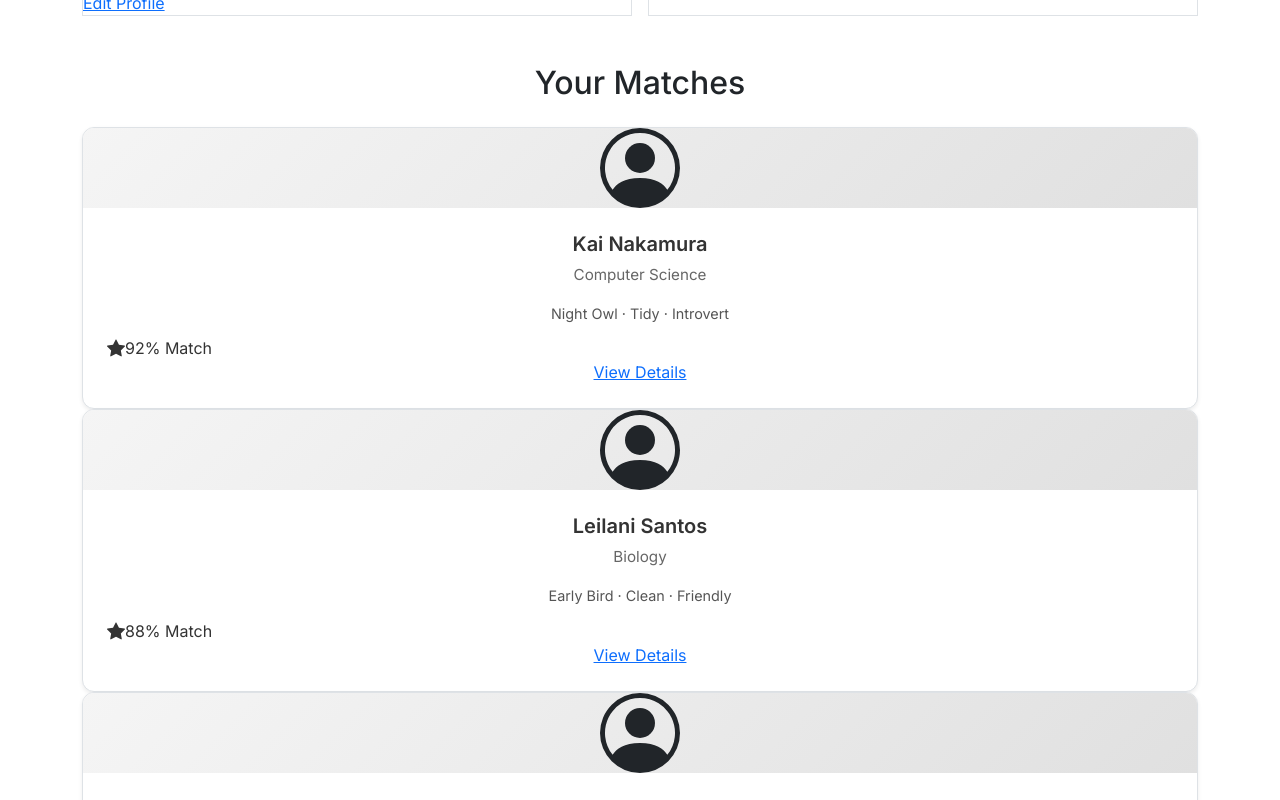
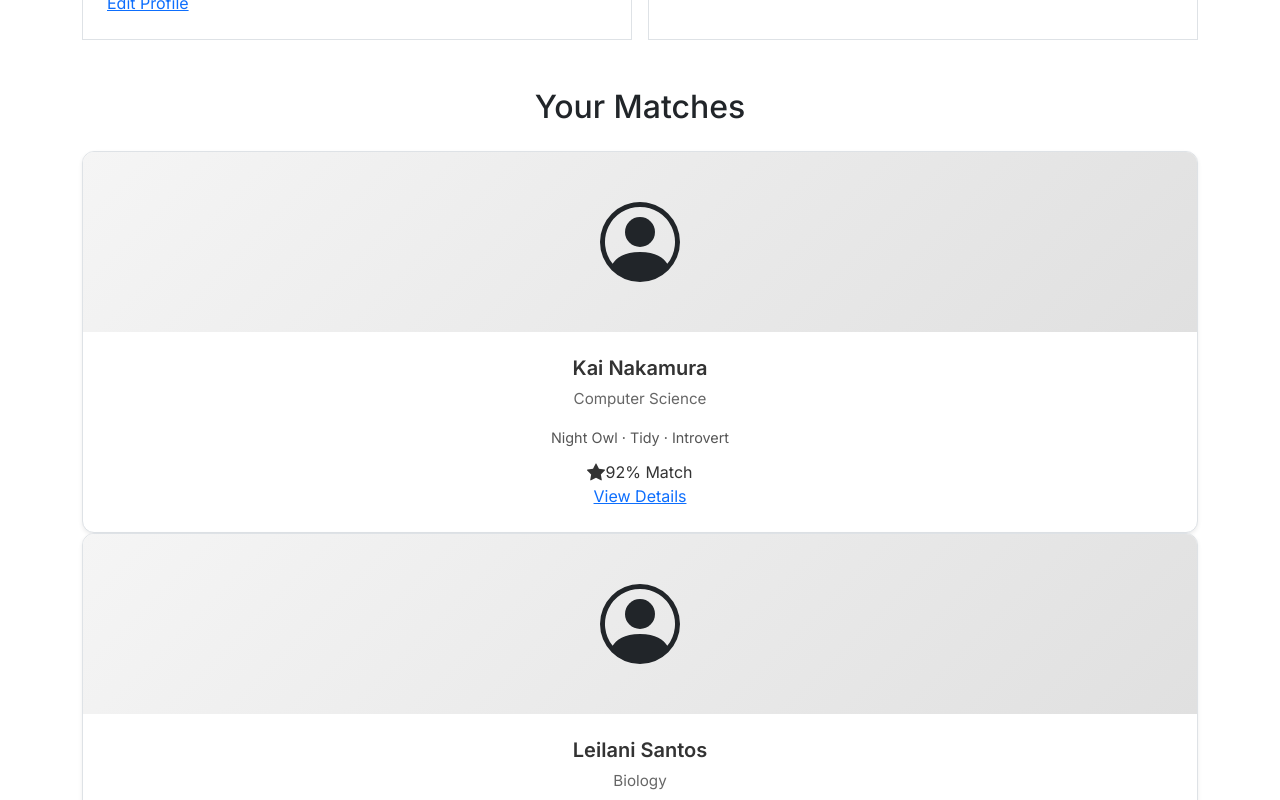
Before and after one commit to manoaroomiematch/manoaroomiematch, a Next.js app: page /profile in a window 1280 px wide. Shown: the part 560-1360 px from the top of the page. Built offline with nearby package versions, Linux system fonts and the light colour scheme; no server answers.

Commit message:
Added padding and style

```diff
--- a/src/components/MatchesCardOverview.tsx
+++ b/src/components/MatchesCardOverview.tsx
@@ -13,7 +13,6 @@ interface Match {
   photoUrl: string | null;
 }
 
-// Mock users
 const matches: Match[] = [
   {
     id: 1,
@@ -45,22 +44,16 @@ const MatchesCardOverview: React.FC = () => (
   <div>
     <h2 className="font-semibold mb-4">Your Matches</h2>
 
-    <div
-      className="
-        grid
-        grid-cols-1
-        sm:grid-cols-2
-        lg:grid-cols-3
-        gap-6
-      "
-    >
+    {/* ⭐ SAME STYLE — JUST FORCED TO 3 COLUMNS ⭐ */}
+    <div className="grid grid-cols-3 gap-6">
+
       {matches.map((match) => (
         <div
           key={match.id}
-          className="match-card bg-white border rounded-xl shadow-sm"
+          className="match-card bg-white border rounded-xl shadow-sm overflow-hidden d-flex flex-column"
         >
           {/* PHOTO SECTION */}
-          <div className="match-photo-container relative w-full pt-[100%] bg-gray-100">
+          <div className="match-photo-container w-100 position-relative" style={{ height: '180px' }}>
             {match.photoUrl ? (
               <Image
                 src={match.photoUrl}
@@ -69,7 +62,12 @@ const MatchesCardOverview: React.FC = () => (
                 className="object-cover"
               />
             ) : (
-              <div className="match-photo-placeholder absolute inset-0 flex">
+              <div className="
+              match-photo-placeholder
+              absolute inset-0 d-flex flex-columns
+              justify-content-center
+              align-items-center"
+              >
                 <PersonCircle size={80} className="text-gray-400" />
               </div>
             )}
@@ -82,7 +80,7 @@ const MatchesCardOverview: React.FC = () => (
 
             <p className="match-traits mt-2">{match.traits.join(' · ')}</p>
 
-            <div className="match-percentage mt-2 flex items-center">
+            <div className="match-percentage mt-2 d-flex justify-content-center align-items-center">
               <StarFill size={18} className="text-yellow-500 mr-1" />
               <span className="font-semibold">
                 {match.matchPercentage}
--- a/src/components/UserOverviewCard.tsx
+++ b/src/components/UserOverviewCard.tsx
@@ -20,11 +20,11 @@ const UserOverviewCard: React.FC<UserOverviewCardProps> = ({
   bio,
   photoUrl,
 }) => (
-  <div className="border w-100">
+  <div className="border w-100 p-6 rounded-xl">
     {/* Profile Image - Centered at Top */}
     <div className="mb-6 flex text-center">
       <Image
-        src={photoUrl || '/johndoe.jpg'}
+        src={photoUrl || '/johndoe.jpg'} // Placeholder image
         alt={`${name}'s profile picture`}
         width={200}
         height={200}
@@ -33,7 +33,7 @@ const UserOverviewCard: React.FC<UserOverviewCardProps> = ({
     </div>
 
     {/* Content - Below Image */}
-    <div className="w-full">
+    <div className="w-full mg-3 mb-4 mx-4">
       {/* Name + major */}
       <div>
         <h2 className="text-4xl font-bold">{name}</h2>
@@ -59,7 +59,7 @@ const UserOverviewCard: React.FC<UserOverviewCardProps> = ({
         </p>
       </div>
 
-      {/* Edit Link */}
+      {/* Edit Profile Link */}
       <div className="mt-6">
         <Link
           href="/profile/edit"
```
